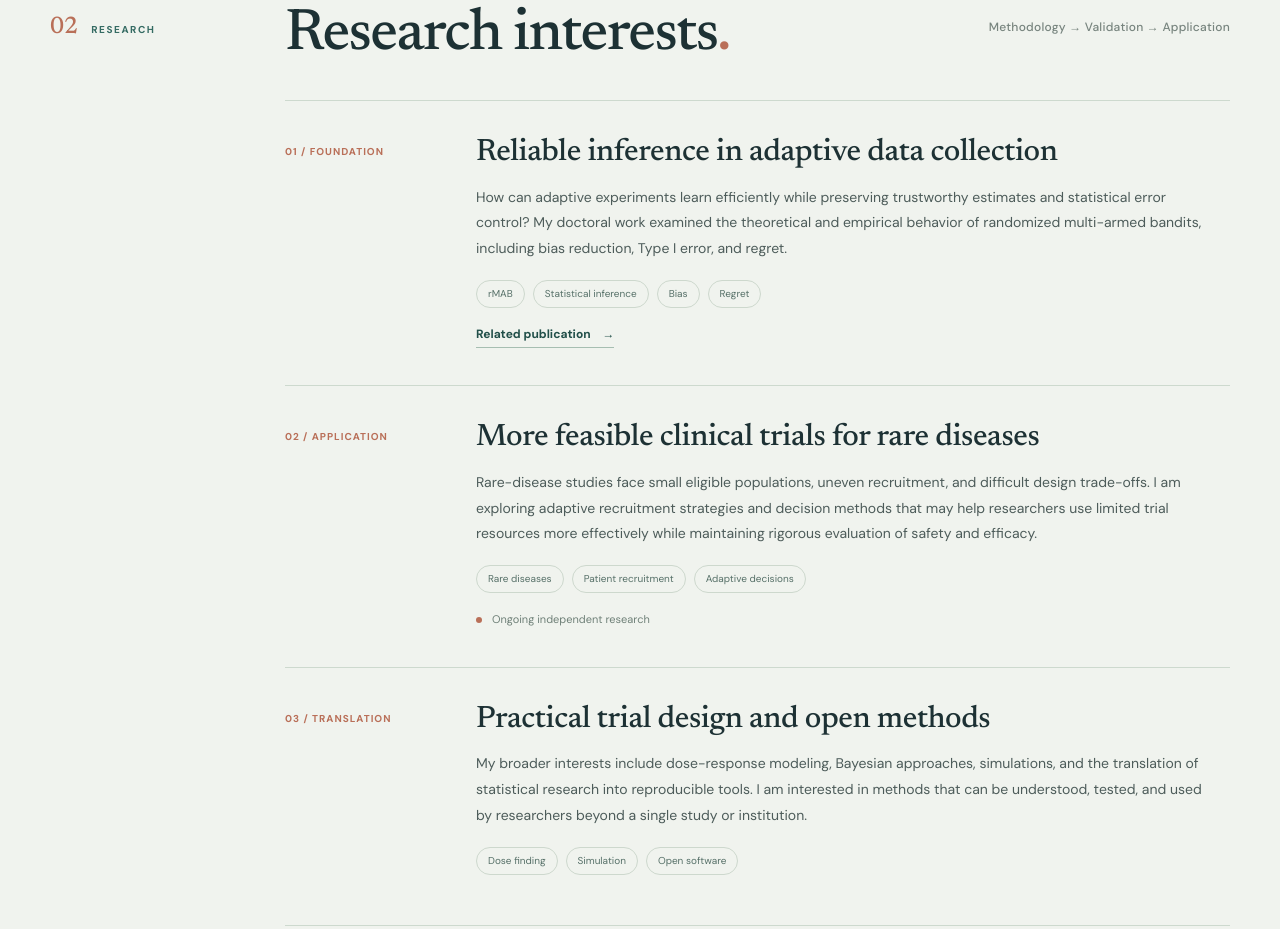
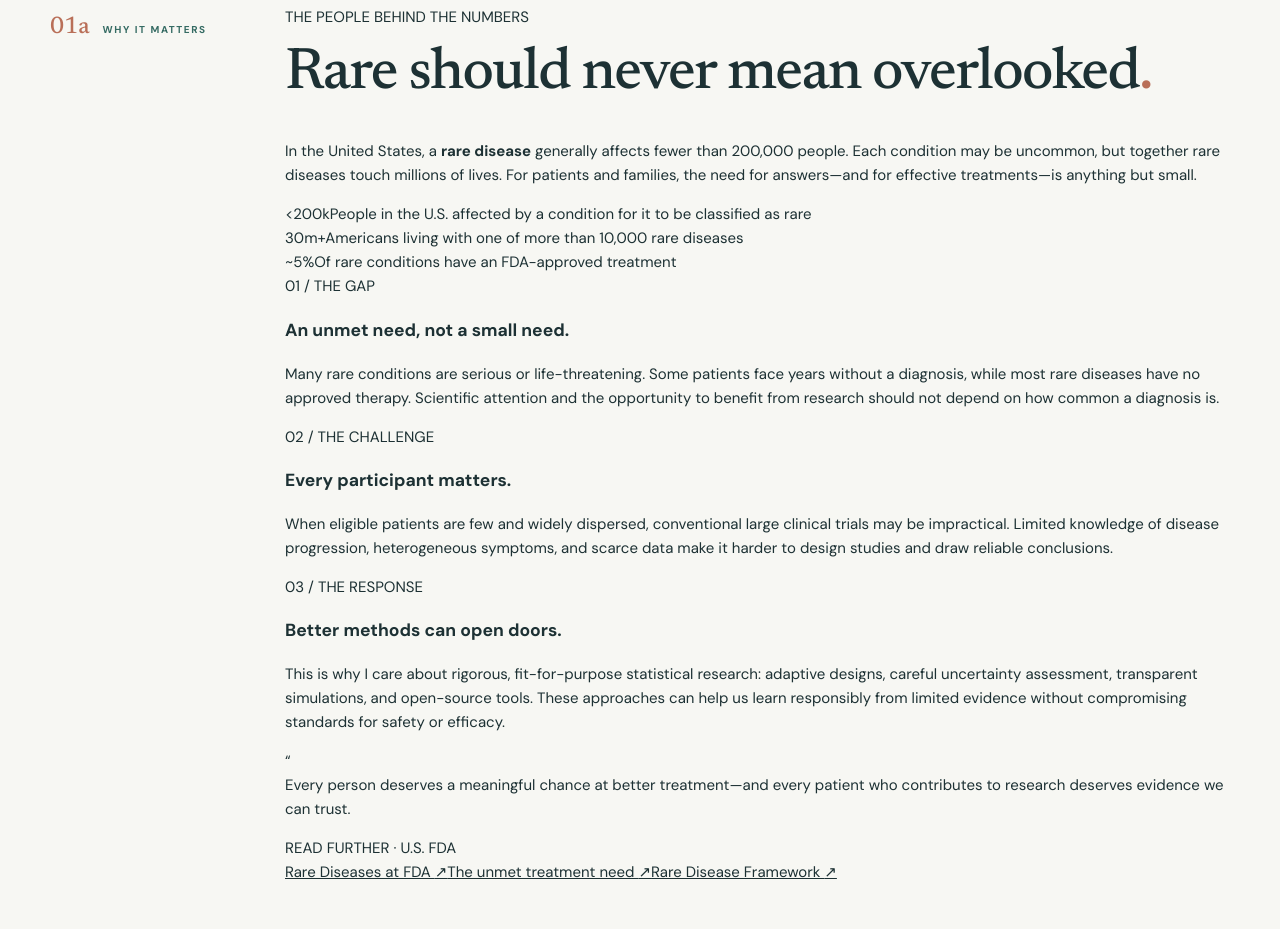
Before and after one commit to tttongwang/tttongwang.github.io, a plain HTML site: page index.html in a window 1280 px wide. Shown: the part 1520-2449 px from the top of the page. Drawn offline with Linux system fonts and the light colour scheme.

Commit message:
Explain rare diseases, patient needs and FDA research context

```diff
--- a/index.html
+++ b/index.html
@@ -22,7 +22,7 @@
     <div class="wrap header-inner">
       <a class="wordmark" href="#top" aria-label="Tong Wang — home"><span class="wordmark-seal">TW<span>.</span></span><span>Tong Wang <small>/ Ph.D.</small></span></a>
       <button class="menu-toggle" type="button" aria-controls="primary-nav" aria-expanded="false" aria-label="Open navigation"><span></span><span></span><span></span></button>
-      <nav class="main-nav" id="primary-nav" aria-label="Main navigation"><a href="#about">About</a><a href="#research">Research</a><a href="#publications">Publications</a><a href="#software">Software</a><a href="#experience">Experience</a><a href="#service">Service</a><a href="#contact" class="contact-nav">Contact <span aria-hidden="true">→</span></a></nav>
+      <nav class="main-nav" id="primary-nav" aria-label="Main navigation"><a href="#about">About</a><a href="#rare-diseases">Rare diseases</a><a href="#research">Research</a><a href="#publications">Publications</a><a href="#software">Software</a><a href="#experience">Experience</a><a href="#service">Service</a><a href="#contact" class="contact-nav">Contact <span aria-hidden="true">→</span></a></nav>
     </div>
   </header>
 
@@ -61,6 +61,31 @@
     <section class="section" id="about"><div class="wrap section-grid">
       <div class="section-side"><span class="section-num">01</span><span class="section-name">ABOUT</span></div>
       <div class="section-content about-layout"><div><h2>Where statistical theory meets clinical practice<span class="period">.</span></h2><p class="lead-copy">My research is motivated by a straightforward question: how can we draw dependable conclusions and identify genuinely effective treatments when clinical trial data are scarce or collected adaptively?</p></div><div class="body-stack"><p>My Ph.D. research at Temple University investigated bias, statistical inference, and regret in adaptive data collection, leading to published work on the randomized multi-armed bandit (rMAB) framework.</p><p>Professionally, I work in pharmaceutical R&D on immunology programs, including clinical trial design, dose optimization, and evaluation of efficacy and safety. This experience provides practical insight into patients' needs, regulatory expectations, and the evidence required for sound treatment decisions.</p><p>These experiences help me pursue <strong>independent research</strong> that is both mathematically rigorous and clinically relevant. My methodological research is separate from my employer's drug development programs, while informed by the practical challenges I encounter in clinical research.</p></div></div>
+    </div></section>
+
+    <section class="section rare-section" id="rare-diseases" aria-labelledby="rare-title"><div class="wrap section-grid">
+      <div class="section-side"><span class="section-num">01<span class="rare-side-letter">a</span></span><span class="section-name">WHY IT MATTERS</span></div>
+      <div class="section-content">
+        <p class="rare-eyebrow">THE PEOPLE BEHIND THE NUMBERS</p>
+        <h2 id="rare-title">Rare should never mean overlooked<span class="period">.</span></h2>
+        <p class="rare-lead">In the United States, a <strong>rare disease</strong> generally affects fewer than 200,000 people. Each condition may be uncommon, but together rare diseases touch millions of lives. For patients and families, the need for answers—and for effective treatments—is anything but small.</p>
+
+        <div class="rare-facts" aria-label="Rare disease facts from the U.S. FDA">
+          <div class="rare-fact"><span class="rare-fact-number">&lt;200k</span><span class="rare-fact-label">People in the U.S. affected by a condition for it to be classified as rare</span></div>
+          <div class="rare-fact"><span class="rare-fact-number">30m<span class="rare-fact-plus">+</span></span><span class="rare-fact-label">Americans living with one of more than 10,000 rare diseases</span></div>
+          <div class="rare-fact"><span class="rare-fact-number">~5%</span><span class="rare-fact-label">Of rare conditions have an FDA-approved treatment</span></div>
+        </div>
+
+        <div class="rare-ideas">
+          <div class="rare-idea"><span class="rare-idea-index">01 / THE GAP</span><h3>An unmet need, not a small need.</h3><p>Many rare conditions are serious or life-threatening. Some patients face years without a diagnosis, while most rare diseases have no approved therapy. Scientific attention and the opportunity to benefit from research should not depend on how common a diagnosis is.</p></div>
+          <div class="rare-idea"><span class="rare-idea-index">02 / THE CHALLENGE</span><h3>Every participant matters.</h3><p>When eligible patients are few and widely dispersed, conventional large clinical trials may be impractical. Limited knowledge of disease progression, heterogeneous symptoms, and scarce data make it harder to design studies and draw reliable conclusions.</p></div>
+          <div class="rare-idea"><span class="rare-idea-index">03 / THE RESPONSE</span><h3>Better methods can open doors.</h3><p>This is why I care about rigorous, fit-for-purpose statistical research: adaptive designs, careful uncertainty assessment, transparent simulations, and open-source tools. These approaches can help us learn responsibly from limited evidence without compromising standards for safety or efficacy.</p></div>
+        </div>
+
+        <div class="rare-conviction"><span class="rare-conviction-mark" aria-hidden="true">“</span><p>Every person deserves a meaningful chance at better treatment—and every patient who contributes to research deserves evidence we can trust.</p></div>
+
+        <div class="rare-sources"><span class="rare-sources-label">READ FURTHER · U.S. FDA</span><div><a href="https://www.fda.gov/patients/rare-diseases-fda" target="_blank" rel="noopener noreferrer">Rare Diseases at FDA <span aria-hidden="true">↗</span></a><a href="https://www.fda.gov/news-events/press-announcements/fda-launches-rare-disease-framework-initiative-develop-holistic-fit-purpose-framework-rare-disease" target="_blank" rel="noopener noreferrer">The unmet treatment need <span aria-hidden="true">↗</span></a><a href="https://www.fda.gov/industry/fda-rare-disease-innovation-hub/rare-disease-framework" target="_blank" rel="noopener noreferrer">Rare Disease Framework <span aria-hidden="true">↗</span></a></div></div>
+      </div>
     </div></section>
 
     <section class="section section-tint" id="research"><div class="wrap section-grid">
```
